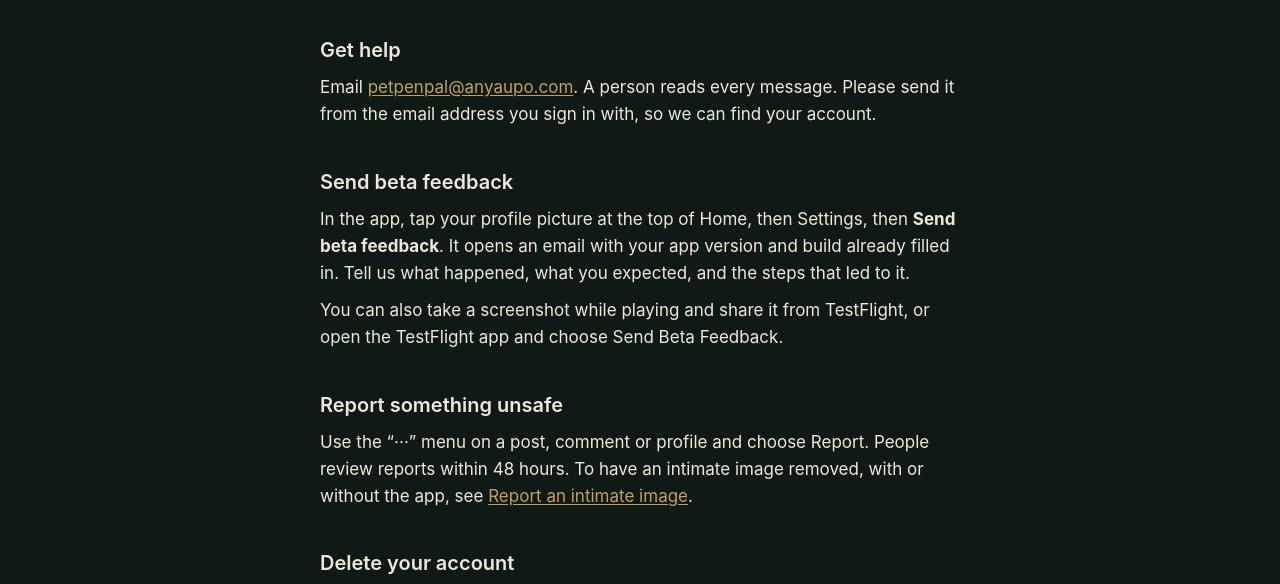
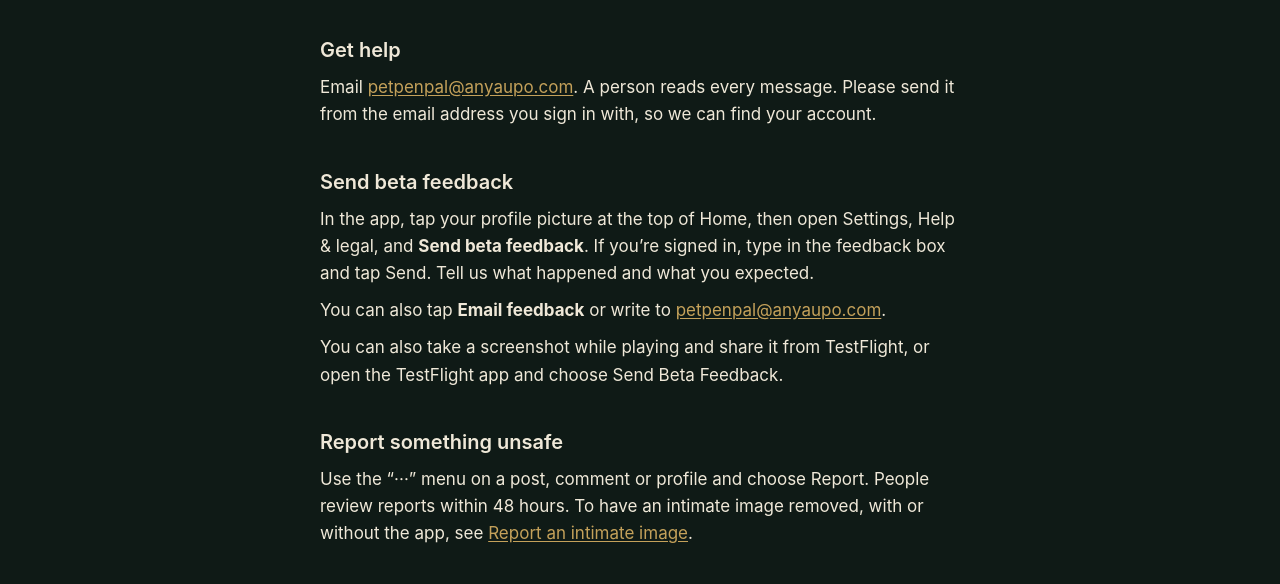
Before and after one commit to AnYauPo/petpenpal, a plain HTML site: page support.html in a window 1280 px wide. Shown: the part 205-789 px from the top of the page. Drawn offline with Linux system fonts and the light colour scheme.

Commit message:
Beta feedback box: how to send feedback in the app, and what we keep (90 days)

```diff
--- a/support.html
+++ b/support.html
@@ -58,7 +58,8 @@ footer a[aria-current]{color:var(--text);text-decoration:none}
     </section>
     <section id="send-beta-feedback">
       <h2>Send beta feedback</h2>
-      <p>In the app, tap your profile picture at the top of Home, then Settings, then <strong>Send beta feedback</strong>. It opens an email with your app version and build already filled in. Tell us what happened, what you expected, and the steps that led to it.</p>
+      <p>In the app, tap your profile picture at the top of Home, then open Settings, Help &amp; legal, and <strong>Send beta feedback</strong>. If you’re signed in, type in the feedback box and tap Send. Tell us what happened and what you expected.</p>
+      <p>You can also tap <strong>Email feedback</strong> or write to <a href="mailto:petpenpal@anyaupo.com">petpenpal@anyaupo.com</a>.</p>
       <p>You can also take a screenshot while playing and share it from TestFlight, or open the TestFlight app and choose Send Beta Feedback.</p>
     </section>
     <section id="report-something-unsafe">
```
Also changed, not shown: privacy.html (+1 -0 lines).
